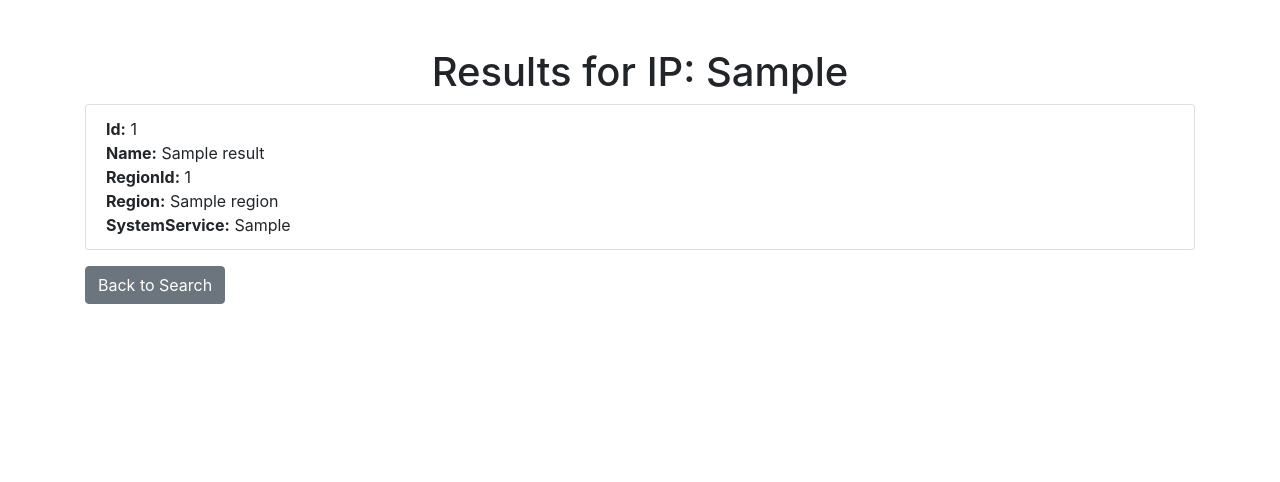
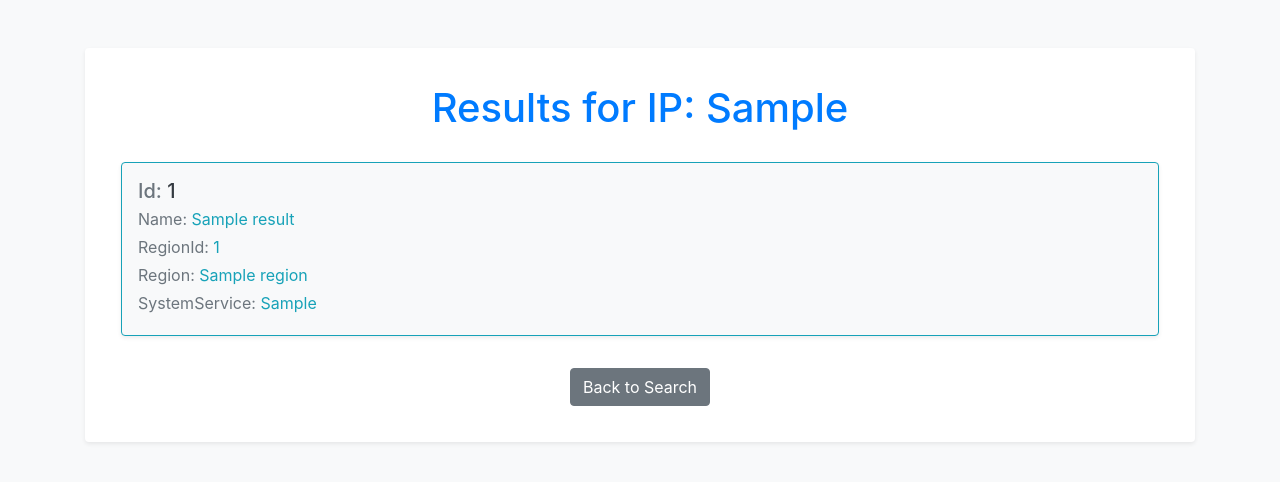
Before and after one commit to HoussemDellai/azure-ip-ranges-and-service-tags, a Flask app: template templates/results.html in a window 1280 px wide. Shown: the top 482 px of the page. Run offline with Flask 3, Linux system fonts and the light colour scheme; the template is opened without the code that fills it: most values are stand-ins (such as "Sample title", 1, 10 or a date in 2020); some libraries are stand-ins or nearby versions.

Commit message:
work in progress

```diff
--- /dev/null
+++ b/static/styles.css
@@ -0,0 +1,37 @@
+body {
+    background-color: #f8f9fa;
+}
+
+h1 {
+    margin-bottom: 30px;
+    color: #007bff;
+}
+
+.card {
+    border: none;
+}
+
+.list-group-item {
+    background-color: #e9ecef;
+    border: 1px solid #17a2b8;
+    transition: background-color 0.3s ease;
+}
+
+.list-group-item:hover {
+    background-color: #d6e3e3;
+}
+
+.alert-warning {
+    background-color: #ffc107;
+    color: #856404;
+}
+
+.btn-secondary {
+    background-color: #6c757d;
+    border-color: #6c757d;
+}
+
+.btn-secondary:hover {
+    background-color: #5a6268;
+    border-color: #545b62;
+}
--- a/templates/results.html
+++ b/templates/results.html
@@ -3,28 +3,35 @@
 <head>
     <title>Results</title>
     <link rel="stylesheet" href="https://stackpath.bootstrapcdn.com/bootstrap/4.5.2/css/bootstrap.min.css">
+    <link rel="stylesheet" href="/static/css/styles.css">
 </head>
 <body>
     <div class="container mt-5">
-        <h1 class="text-center">Results for IP: {{ ip }}</h1>
+        <div class="card shadow-sm p-3 mb-5 bg-white rounded">
+            <div class="card-body">
+                <h1 class="text-center text-primary">Results for IP: {{ ip }}</h1>
                 {% if results %}
-            <div class="list-group">
+                    <div class="list-group mt-4">
                     {% for serviceId, name, regionId, region, systemService in results %}
-                <div class="list-group-item">
-                    <strong>Id:</strong> {{ serviceId }} <br>
-                    <strong>Name:</strong> {{ name }} <br>
-                    <strong>RegionId:</strong> {{ regionId }} <br>
-                    <strong>Region:</strong> {{ region if region else 'N/A' }} <br>
-                    <strong>SystemService:</strong> {{ systemService }} <br>
+                        <div class="list-group-item list-group-item-action flex-column align-items-start bg-light border-info mb-3 shadow-sm p-3 rounded">
+                            <h5 class="mb-1 text-secondary">Id: <span class="text-dark">{{ serviceId }}</span></h5>
+                            <p class="mb-1 text-muted">Name: <span class="text-info">{{ name }}</span></p>
+                            <p class="mb-1 text-muted">RegionId: <span class="text-info">{{ regionId }}</span></p>
+                            <p class="mb-1 text-muted">Region: <span class="text-info">{{ region if region else 'N/A' }}</span></p>
+                            <p class="mb-1 text-muted">SystemService: <span class="text-info">{{ systemService }}</span></p>
                         </div>
                     {% endfor %}
                     </div>
                 {% else %}
-            <div class="alert alert-warning text-center" role="alert">
+                    <div class="alert alert-warning text-center mt-4" role="alert">
                         No results found.
                     </div>
                 {% endif %}
-        <a href="/" class="btn btn-secondary mt-3">Back to Search</a>
+                <div class="text-center mt-3">
+                    <a href="/" class="btn btn-secondary">Back to Search</a>
+                </div>
+            </div>
+        </div>
     </div>
 </body>
 </html>
```
Also changed, not shown: templates/index.html (+28 -1 lines). Lines whose indentation alone changed are shown as unchanged.
